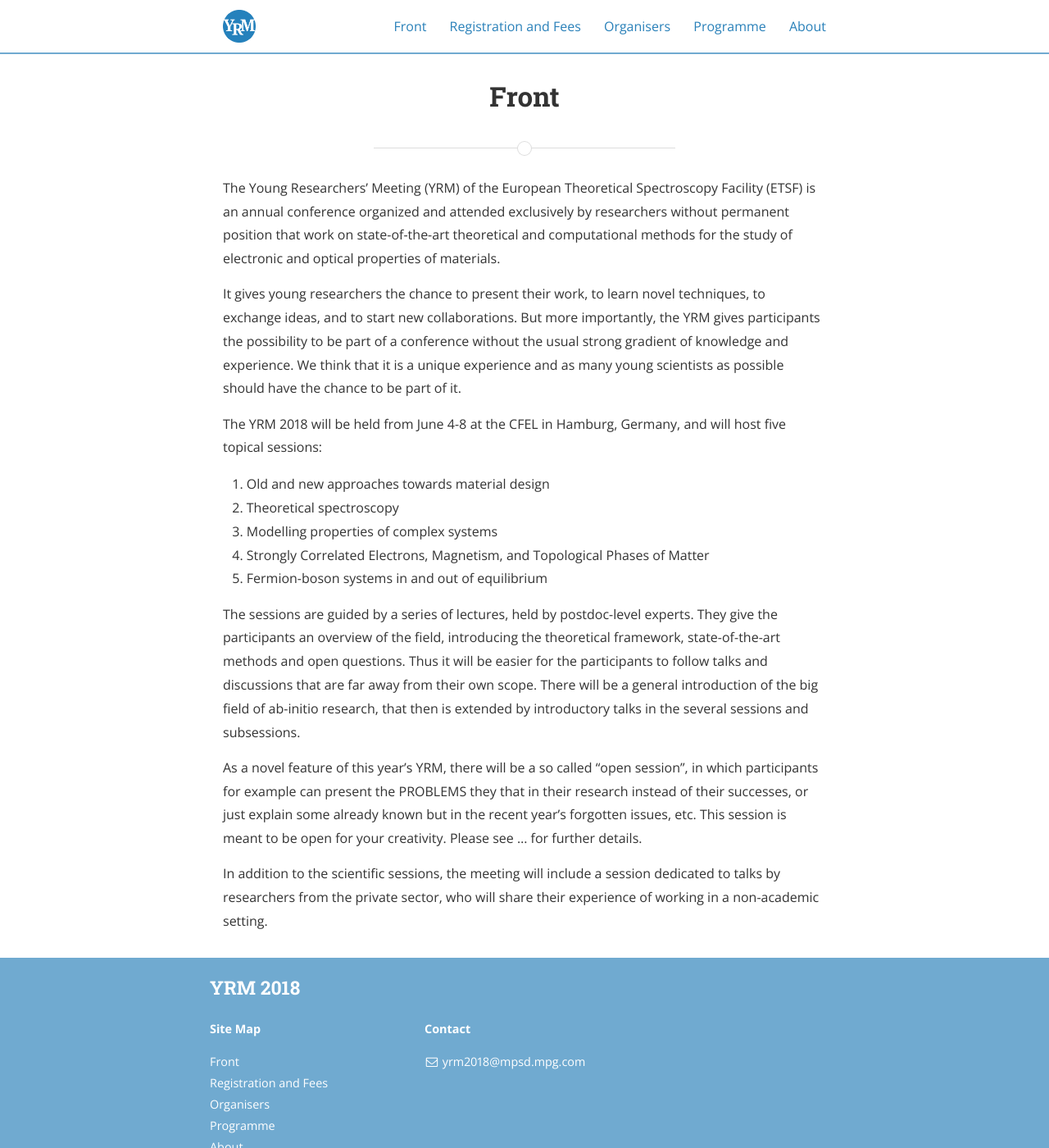
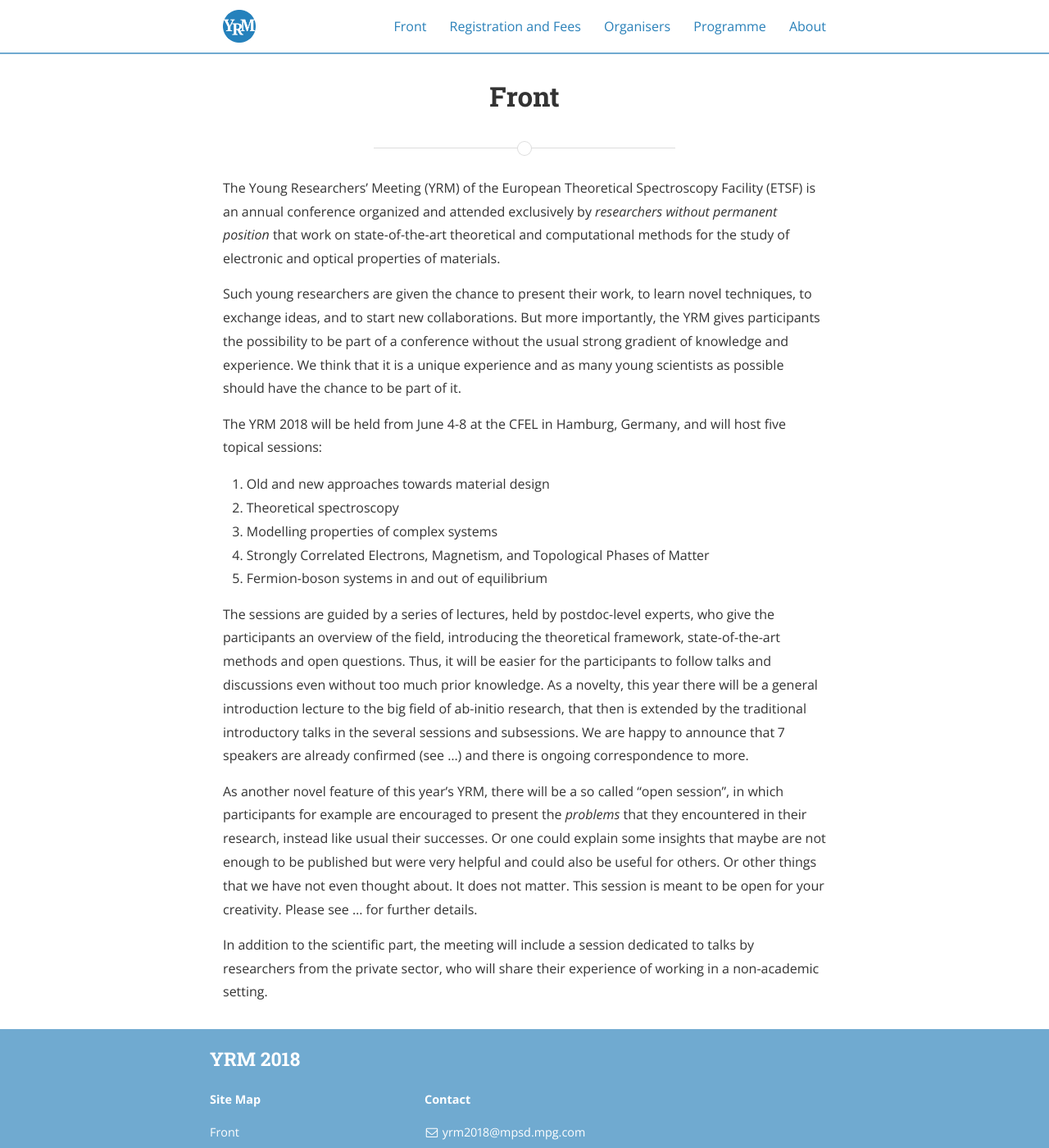
Before and after one commit to yrm2018/yrm2018.github.io, a Jekyll site: the page built from 01_front.md, in a window 1280 px wide and 1400 px high. Shown: the whole window at 82% size. Built offline with Jekyll 4.4.1, drawn with Linux system fonts in a browser that asks for light colours; nearby versions of some CDN libraries.

Commit message:
Florian: minor changes in front 	 also some changes in about section

```diff
--- a/01_front.md
+++ b/01_front.md
@@ -6,11 +6,11 @@ permalink: /front/
 
 The Young Researchers' Meeting (YRM) of the European Theoretical
 Spectroscopy Facility (ETSF) is an annual conference organized and
-attended exclusively by researchers without permanent position that
+attended exclusively by <i>researchers without permanent position</i> that
 work on state-of-the-art theoretical and computational methods for the
 study of electronic and optical properties of materials.
 
-It gives young researchers the chance to present their work, to learn
+Such young researchers are given the chance to present their work, to learn
 novel techniques, to exchange ideas, and to start new collaborations.
 But more importantly, the YRM gives participants the possibility
 to be part of a conference without the usual strong gradient of knowledge
@@ -30,22 +30,25 @@ Matter </li>
 </ol>
 
 The sessions are guided by a series of lectures, held by
-postdoc-level experts. They give the participants an overview of the field,
+postdoc-level experts, who give the participants an overview of the field,
 introducing the theoretical framework, state-of-the-art methods and
-open questions. Thus it will be easier for the participants to
-follow talks and discussions that are far away from their own scope.
-There will be a general introduction of the big
-field of ab-initio research, that then is extended by introductory
-talks in the several sessions and
-subsessions.
+open questions. Thus, it will be easier for the participants to
+follow talks and discussions even without too much prior knowledge.
+As a novelty, this year there will be a general introduction lecture to the big
+field of ab-initio research, that then is extended by the traditional introductory
+talks in the several sessions and subsessions. We are happy to announce
+that 7 speakers are already confirmed (see ...) and there is ongoing
+correspondence to more.
 
-As a novel feature of this year's YRM, there will be a so called "open
-session", in which participants for example can present the PROBLEMS
-they that in their research instead of their successes, or just explain
-some already known but in the recent year's forgotten issues, etc. This
+As another novel feature of this year's YRM, there will be a so called "open
+session", in which participants for example are encouraged to present the <i>problems</i>
+that they encountered in their research, instead like usual their successes.
+Or one could explain some insights that maybe are not enough to be
+published but were very helpful and could also be useful for others. Or
+other things that we have not even thought about. It does not matter. This
 session is meant to be open for your creativity. Please see ... for
 further details.
 
-In addition to the scientific sessions, the meeting will include a
+In addition to the scientific part, the meeting will include a
 session dedicated to talks by researchers from the private sector, who
 will share their experience of working in a non-academic setting.
```
Also changed, not shown: 05_about.md (+3 -2 lines), 2 other files.
